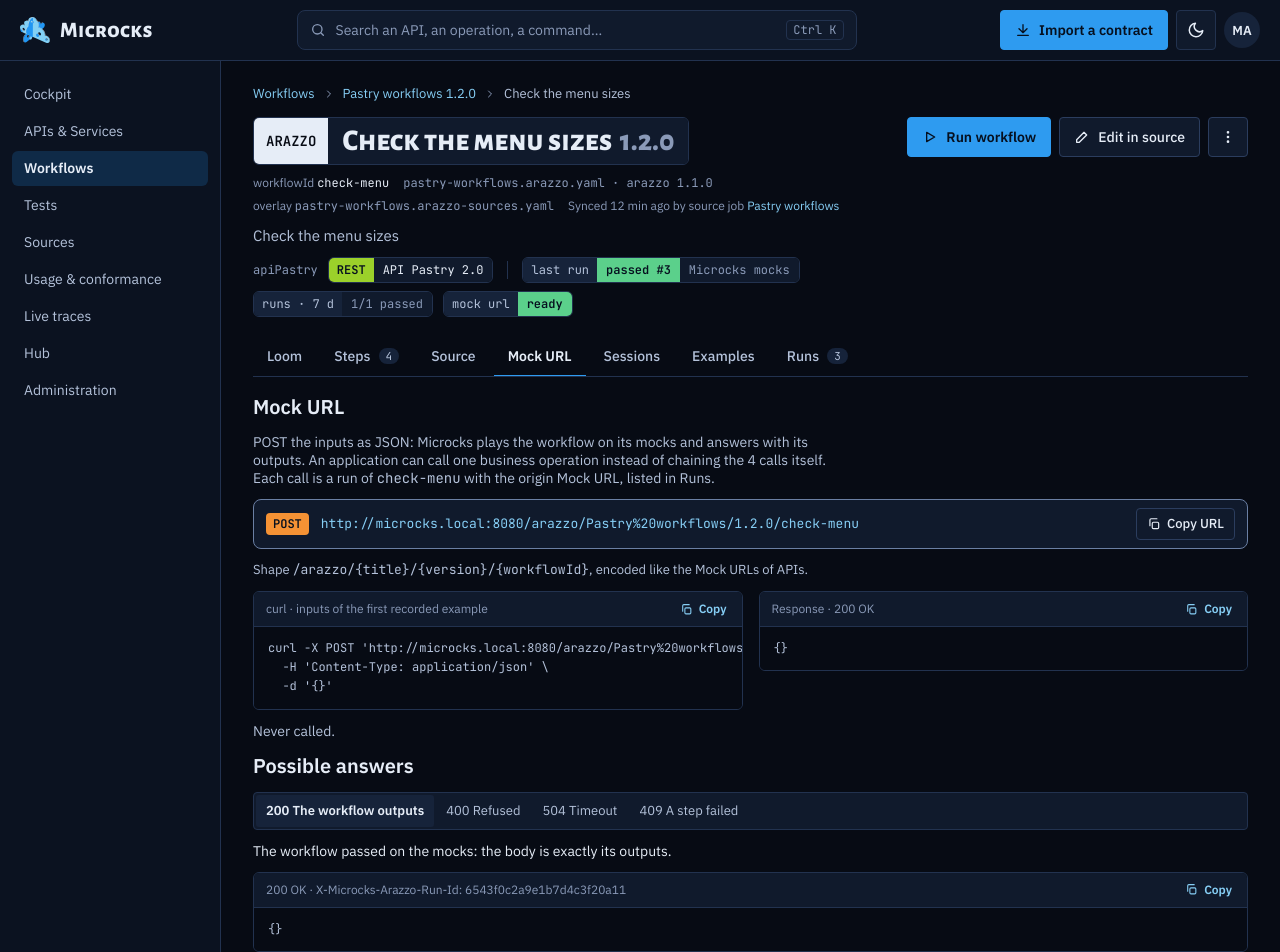
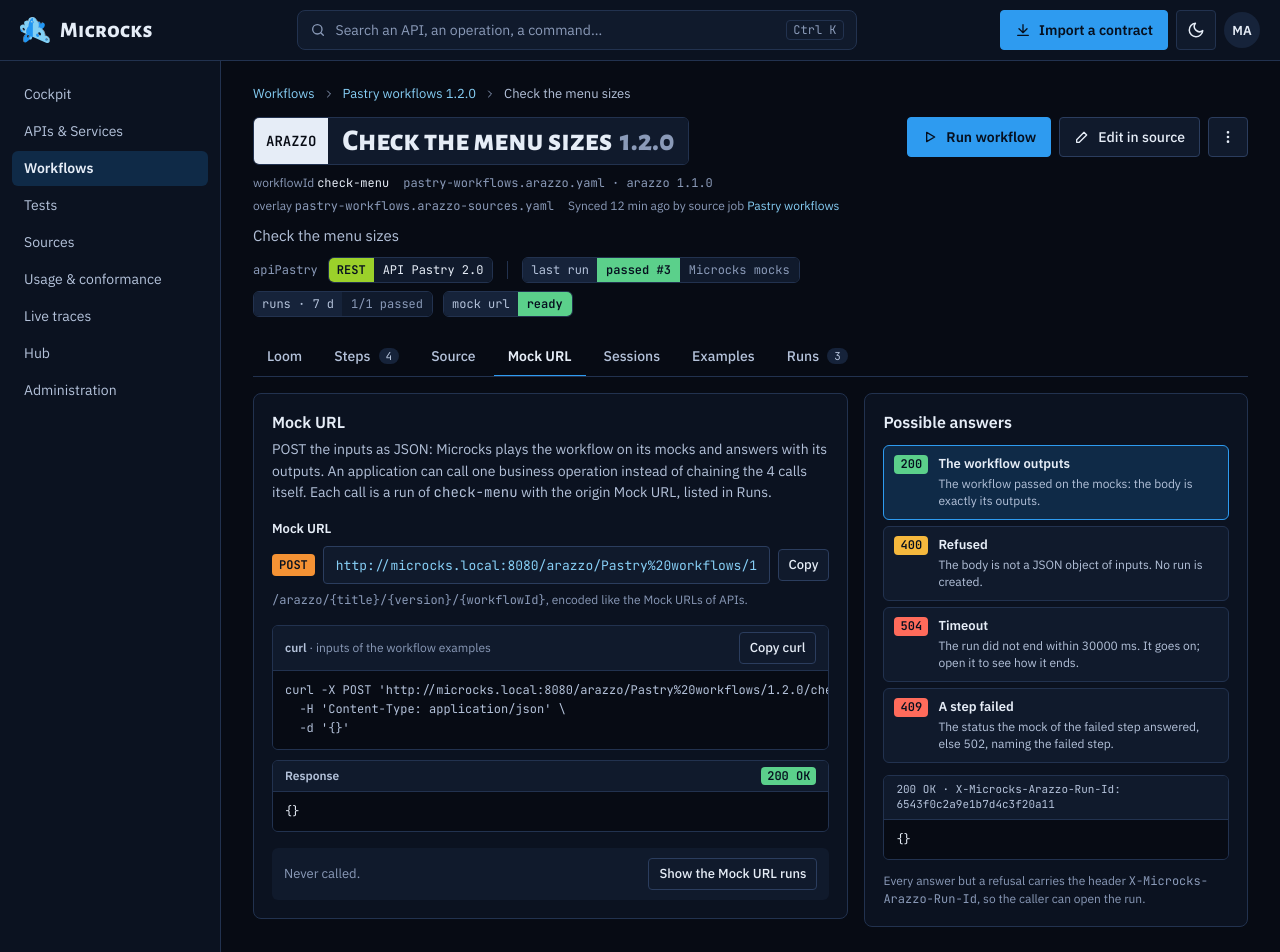
Before and after one commit to SebastienDegodez/microcks-deep-ink, a React (Vite) app in the folder apps/demo-react/: page /#/workflows/pastry/check-menu/mock-url in a window 1280 px wide. Shown: the top 952 px of the page. Built offline with nearby package versions, Linux system fonts and the light colour scheme.

Commit message:
workflow mock url tab: two panels, URL field, curl and response boxes, last call bar, answer list
Co-Authored-By: Claude Opus 5.5 <noreply@anthropic.com>
Claude-Session: https://claude.ai/code/session_01LmiEWgCZhmoDUG488Nsjou

```diff
--- a/apps/demo-react/src/infrastructure/in-memory/shared/arazzo.seed.ts
+++ b/apps/demo-react/src/infrastructure/in-memory/shared/arazzo.seed.ts
@@ -308,14 +308,15 @@ function sessionRun13(): WorkflowRun {
   });
 }
 
-function mocksSuccess(number: number, id: string, startedAt: string, origin: RunOrigin, example: string): WorkflowRun {
+/** A passing run on the mocks; `ms` are the durations of its 4 calls (the prototype's: #12 41/38/52/36, #11 44/35/49/33). */
+function mocksSuccess(number: number, id: string, startedAt: string, origin: RunOrigin, example: string, ms: readonly [number, number, number, number]): WorkflowRun {
   return restockRun({
     number, id, startedAt, origin, target: { kind: 'mocks' }, options: MOCK_OPTS(example, { size: 'M', newPrice: 3.9 }), status: 'SUCCESS',
     steps: [
-      passedStep(id, 'restock-pastry', LIST, MOCK_BASE, 6, { firstName: 'Eclair Cafe' }),
-      passedStep(id, 'restock-pastry', GET, MOCK_BASE, 5, { oldPrice: 2.4, status: 'unknown' }),
-      passedStep(id, 'restock-pastry', PATCH, MOCK_BASE, 7, { newPrice: 3.9 }),
-      passedStep(id, 'restock-pastry', VERIFY, MOCK_BASE, 5),
+      passedStep(id, 'restock-pastry', LIST, MOCK_BASE, ms[0], { firstName: 'Eclair Cafe' }),
+      passedStep(id, 'restock-pastry', GET, MOCK_BASE, ms[1], { oldPrice: 2.4, status: 'unknown' }),
+      passedStep(id, 'restock-pastry', PATCH, MOCK_BASE, ms[2], { newPrice: 3.9 }),
+      passedStep(id, 'restock-pastry', VERIFY, MOCK_BASE, ms[3]),
     ],
     outputs: { pastryName: 'Eclair Cafe', oldPrice: 2.4, newPrice: 3.9 },
   });
@@ -372,8 +373,8 @@ export function seedRuns(): WorkflowRun[] {
   return [
     run14(),
     sessionRun13(),
-    mocksSuccess(12, RUN_IDS[12], '2026-11-02T16:42:04Z', { kind: 'ui' }, 'restock-eclair'),
-    mocksSuccess(11, RUN_IDS[11], '2026-11-01T08:42:04Z', { kind: 'mock-url' }, 'restock-eclair'),
+    mocksSuccess(12, RUN_IDS[12], '2026-11-02T16:42:04Z', { kind: 'ui' }, 'restock-eclair', [41, 38, 52, 36]),
+    mocksSuccess(11, RUN_IDS[11], '2026-11-01T08:42:04Z', { kind: 'mock-url' }, 'restock-eclair', [44, 35, 49, 33]),
     checkMenuRun(),
   ];
 }
--- a/apps/demo-react/src/ui/pages/workflow/WorkflowPage.tsx
+++ b/apps/demo-react/src/ui/pages/workflow/WorkflowPage.tsx
@@ -127,7 +127,7 @@ export default function WorkflowPage() {
           <SourceTab detail={detail.data} step={step ?? (selectedRun?.status === 'FAILURE' ? stoppedStep(selectedRun)?.stepId : undefined)} onSelectStep={(s) => setQuery({ step: s })} serviceLabel={serviceLabel} />
         </TabPanel>
         <TabPanel id="mock-url" value={tab}>
-          <MockUrlTab detail={detail.data} runs={runList} />
+          <MockUrlTab detail={detail.data} runs={runList} onShowRuns={() => navigate(workflowPath(docId, workflowId, 'runs', { filter: 'mock-url' }))} />
         </TabPanel>
         <TabPanel id="sessions" value={tab}>
           {sessions.status === 'error' ? (
--- a/apps/demo-react/src/ui/pages/workflow/tabs/MockUrlTab.tsx
+++ b/apps/demo-react/src/ui/pages/workflow/tabs/MockUrlTab.tsx
@@ -1,34 +1,61 @@
 import { useState } from 'react';
-import type { WorkflowRun } from '@/domain/arazzo';
+import { Link } from 'react-router';
+import { callTotals, stoppedStep, type WorkflowRun } from '@/domain/arazzo';
+import { formatDuration } from '@/domain/shared/time';
 import type { WorkflowDetail } from '@/application/arazzo';
 import { useQuery, useRelativeTime, useUseCases } from '@/ui/app';
+import { Button } from '@/ui/components/ui/button';
 import { Callout } from '@/ui/components/ui/callout';
-import { CodeBlock } from '@/ui/components/ui/code-block';
-import { MockUrl } from '@/ui/components/ui/mock-url';
-import { Segmented } from '@/ui/components/ui/segmented';
-import { ErrorBlock, LoadingBlock, PageLink, ResultWord, workflowPath } from '../../workflows/shared';
+import { Icon } from '@/ui/components/ui/icon';
+import { MethodTag } from '@/ui/components/ui/method-tag';
+import { ErrorBlock, LoadingBlock, workflowPath } from '../../workflows/shared';
+import './mock-url.css';
 
 const RUN_ID = '6543f0c2a9e1b7d4c3f20a11';
 
-const answers = (outputs: Record<string, unknown>, failed: string) => [
-  { code: '200', title: 'The workflow outputs', when: 'The workflow passed on the mocks: the body is exactly its outputs.', head: `200 OK · X-Microcks-Arazzo-Run-Id: ${RUN_ID}`, body: outputs },
-  { code: '400', title: 'Refused', when: 'The body is not a JSON object of inputs. No run is created.', head: '400 Bad Request', body: { reason: 'The inputs must be a JSON object' } },
+type Tone = 'success' | 'warning' | 'danger';
+interface Answer {
+  code: string;
+  tone: Tone;
+  title: string;
+  when: string;
+  head: string;
+  body: unknown;
+}
+
+const answers = (outputs: Record<string, unknown>, failed: string, timeoutRun: number): Answer[] => [
+  { code: '200', tone: 'success', title: 'The workflow outputs', when: 'The workflow passed on the mocks: the body is exactly its outputs.', head: `200 OK · X-Microcks-Arazzo-Run-Id: ${RUN_ID}`, body: outputs },
+  { code: '400', tone: 'warning', title: 'Refused', when: 'The body is not a JSON object of inputs. No run is created.', head: '400 Bad Request', body: { reason: 'The inputs must be a JSON object' } },
   {
-    code: '504', title: 'Timeout', when: 'The run did not end within 30000 ms. It goes on; open it to see how it ends.',
-    head: `504 Gateway Timeout · X-Microcks-Arazzo-Run-Id: ${RUN_ID}`, body: { runId: RUN_ID, reason: 'Run did not end within 30000 ms' },
+    code: '504', tone: 'danger', title: 'Timeout', when: 'The run did not end within 30000 ms. It goes on; open it to see how it ends.',
+    head: `504 Gateway Timeout · X-Microcks-Arazzo-Run-Id: ${RUN_ID}`, body: { runId: RUN_ID, reason: `Run #${timeoutRun} did not end within 30000 ms` },
   },
   {
-    code: '409', title: 'A step failed', when: 'The status the mock of the failed step answered, else 502, naming the failed step.',
+    code: '409', tone: 'danger', title: 'A step failed', when: 'The status the mock of the failed step answered, else 502, naming the failed step.',
     head: `409 Conflict · X-Microcks-Arazzo-Run-Id: ${RUN_ID}`, body: { runId: RUN_ID, failedStep: failed, reason: `Step ${failed} failed: unmet success criteria $statusCode == 200` },
   },
 ];
 
-export function MockUrlTab({ detail, runs }: { detail: WorkflowDetail; runs: WorkflowRun[] }) {
+function useCopy(): [string | undefined, (id: string, text: string) => void] {
+  const [copied, setCopied] = useState<string | undefined>(undefined);
+  return [
+    copied,
+    (id, text) =>
+      void navigator.clipboard
+        ?.writeText(text)
+        .then(() => setCopied(id))
+        .catch(() => undefined),
+  ];
+}
+
+export function MockUrlTab({ detail, runs, onShowRuns }: { detail: WorkflowDetail; runs: WorkflowRun[]; onShowRuns?: () => void }) {
   const uc = useUseCases();
   const relative = useRelativeTime();
   const { workflow, document } = detail;
   const info = useQuery(() => uc.arazzo.getMockUrl(document.id, workflow.workflowId), [document.id, workflow.workflowId]);
+  const examples = useQuery(() => uc.arazzo.listExamples(document.id, workflow.workflowId), [document.id, workflow.workflowId]);
   const [pick, setPick] = useState('200');
+  const [copied, copy] = useCopy();
 
   if (!workflow.runnability.runnable) {
     return (
@@ -43,59 +70,122 @@ export function MockUrlTab({ detail, runs }: { detail: WorkflowDetail; runs: Wor
   if (!data) return null;
 
   const lastMockRun = runs.find((r) => r.number === data.lastCall?.runNumber && r.origin.kind === 'mock-url');
-  const success = runs.find((r) => r.status === 'SUCCESS' && Object.keys(r.outputs).length > 0);
-  const failedStep = runs.flatMap((r) => r.steps).find((s) => s.status === 'failed')?.stepId ?? workflow.steps[workflow.steps.length - 1]?.stepId ?? 'step';
-  const list = answers(success?.outputs ?? {}, failedStep);
-  const chosen = list.find((a) => a.code === pick) ?? list[0];
+  // The 200 answer is the outputs of the last Mock URL call that passed, else of the last run with outputs.
+  const sample = (lastMockRun?.status === 'SUCCESS' ? lastMockRun : runs.find((r) => r.status === 'SUCCESS' && Object.keys(r.outputs).length > 0))?.outputs ?? {};
+  const failedStep = runs.map(stoppedStep).find((s) => s?.status === 'failed')?.stepId ?? workflow.steps[workflow.steps.length - 1]?.stepId ?? 'step';
+  const list = answers(sample, failedStep, (runs[0]?.number ?? 0) + 1);
+  const chosen = list.find((a) => a.code === pick) ?? (list[0] as Answer);
+  const firstExample = examples.data?.[0]?.id;
+  const runsLink = workflowPath(document.id, workflow.workflowId, 'runs', { filter: 'mock-url' });
 
   return (
-    <div className="wf-section">
-      <section aria-labelledby="wf-mu-title" className="wf-section">
-        <h2 id="wf-mu-title" className="wf-h2">
-          Mock URL
-        </h2>
-        <p className="wf-lead">
-          POST the inputs as JSON: Microcks plays the workflow on its mocks and answers with its outputs. An application can call one business operation
-          instead of chaining the {workflow.steps.length} calls itself. Each call is a run of <code>{workflow.workflowId}</code> with the origin Mock URL, listed in
-          Runs.
-        </p>
-        <MockUrl url={data.url} method="POST" bare aria-label={`Mock URL of ${workflow.workflowId}`} />
-        <p className="wf-small wf-muted" style={{ margin: 0 }}>
-          Shape <code>/arazzo/{'{title}'}/{'{version}'}/{'{workflowId}'}</code>, encoded like the Mock URLs of APIs.
-        </p>
-        <div className="wf-grid-2">
-          <CodeBlock caption="curl · inputs of the first recorded example" language="bash" code={data.curl} />
-          <CodeBlock caption="Response · 200 OK" language="json" code={JSON.stringify(success?.outputs ?? {}, null, 2)} />
+    <div className="wf-mu-tab">
+      <section aria-labelledby="wf-mu-title" className="wf-mu-panel" data-size="wide">
+        <div className="wf-mu-intro">
+          <h2 id="wf-mu-title">Mock URL</h2>
+          <p>
+            POST the inputs as JSON: Microcks plays the workflow on its mocks and answers with its outputs. An application can call one business operation instead
+            of chaining the {workflow.steps.length} calls itself. Each call is a run of <span className="wf-mu-mono">{workflow.workflowId}</span> with the origin
+            Mock URL, listed in Runs.
+          </p>
         </div>
-        <p className="wf-row" style={{ margin: 0 }}>
+
+        <div className="wf-mu-field">
+          <label htmlFor="workflow-mock-url">Mock URL</label>
+          <div className="wf-mu-row">
+            <MethodTag method={data.method} className="wf-mu-method" />
+            <input id="workflow-mock-url" type="text" readOnly value={data.url} className="wf-mu-input" />
+            <Button size="sm" className="wf-mu-copy" aria-label={`Copy the Mock URL of ${workflow.workflowId}`} onClick={() => copy('url', data.url)}>
+              {copied === 'url' ? 'Copied' : 'Copy'}
+            </Button>
+          </div>
+          <span className="wf-mu-help">
+            <span className="wf-mu-mono">/arazzo/{'{title}'}/{'{version}'}/{'{workflowId}'}</span>, encoded like the Mock URLs of APIs.
+          </span>
+        </div>
+
+        <div className="wf-mu-boxes">
+          <div className="wf-mu-box" data-size="curl">
+            <div className="wf-mu-box-head">
+              <span className="wf-mu-box-title">
+                curl <span className="wf-mu-box-sub">· inputs of {firstExample ? `the example ${firstExample}` : 'the workflow examples'}</span>
+              </span>
+              <Button size="sm" className="wf-mu-box-btn" aria-label={`Copy the curl of ${workflow.workflowId}`} onClick={() => copy('curl', data.curl)}>
+                {copied === 'curl' ? 'Copied' : 'Copy curl'}
+              </Button>
+            </div>
+            <pre className="wf-mu-pre" data-tone="secondary">
+              {data.curl}
+            </pre>
+          </div>
+          <div className="wf-mu-box">
+            <div className="wf-mu-box-head">
+              <span className="wf-mu-box-title">Response</span>
+              <span className="wf-mu-code" data-tone="success">
+                200 OK
+              </span>
+            </div>
+            <pre className="wf-mu-pre">{JSON.stringify(sample, null, 2)}</pre>
+          </div>
+        </div>
+
+        <div className="wf-mu-last">
           {data.lastCall ? (
             <>
-              <span>
+              <span className="wf-mu-last-text">
                 Last call: run #{data.lastCall.runNumber} · {relative(data.lastCall.at)}
               </span>
-              {lastMockRun ? <ResultWord result={lastMockRun.status === 'SUCCESS' ? 'passed' : 'failed'} /> : null}
-              <PageLink to={workflowPath(document.id, workflow.workflowId, 'runs', { origin: 'mock-url' })}>Show the Mock URL runs</PageLink>
+              {lastMockRun ? (
+                <span className="wf-mu-verdict" data-tone={lastMockRun.status === 'SUCCESS' ? 'success' : 'danger'}>
+                  <Icon name={lastMockRun.status === 'SUCCESS' ? 'check-circle' : 'x-circle'} size={13} strokeWidth={2.2} />
+                  {lastMockRun.status === 'SUCCESS' ? 'Passed' : 'Failed'}
+                </span>
+              ) : null}
+              {lastMockRun ? (
+                <span className="wf-mu-muted">
+                  answered {lastMockRun.status === 'SUCCESS' ? 200 : 409} in {formatDuration(callTotals(lastMockRun).ms)}
+                </span>
+              ) : null}
             </>
           ) : (
-            <span className="wf-muted">Never called.</span>
+            <span className="wf-mu-muted">Never called.</span>
           )}
-        </p>
+          {onShowRuns ? (
+            <Button size="sm" className="wf-mu-runs" onClick={onShowRuns}>
+              Show the Mock URL runs
+            </Button>
+          ) : (
+            <Button asChild size="sm" className="wf-mu-runs">
+              <Link to={runsLink}>Show the Mock URL runs</Link>
+            </Button>
+          )}
+        </div>
       </section>
 
-      <section aria-labelledby="wf-ans-title" className="wf-section">
-        <h2 id="wf-ans-title" className="wf-h2">
-          Possible answers
-        </h2>
-        <Segmented label="Choose an answer" options={list.map((a) => ({ id: a.code, label: `${a.code} ${a.title}` }))} value={chosen?.code ?? '200'} onChange={setPick} />
-        {chosen ? (
-          <>
-            <p style={{ margin: 0 }}>{chosen.when}</p>
-            <CodeBlock caption={chosen.head} language="json" code={JSON.stringify(chosen.body, null, 2)} />
-          </>
-        ) : null}
-        <p className="wf-small wf-muted" style={{ margin: 0 }}>
-          Every answer but a refusal carries the header <code>X-Microcks-Arazzo-Run-Id</code>, so the caller can open the run.
-        </p>
+      <section aria-labelledby="wf-ans-title" className="wf-mu-panel" data-size="narrow">
+        <h2 id="wf-ans-title">Possible answers</h2>
+        <div role="group" aria-label="Choose an answer" className="wf-mu-answers">
+          {list.map((a) => (
+            <button key={a.code} type="button" className="wf-mu-answer" aria-pressed={a.code === chosen.code} onClick={() => setPick(a.code)}>
+              <span className="wf-mu-code" data-tone={a.tone}>
+                {a.code}
+              </span>
+              <span className="wf-mu-answer-text">
+                <span className="wf-mu-answer-title">{a.title}</span>
+                <span className="wf-mu-answer-when">{a.when}</span>
+              </span>
+            </button>
+          ))}
+        </div>
+        <div className="wf-mu-box">
+          <div className="wf-mu-box-head" data-kind="mono">
+            {chosen.head}
+          </div>
+          <pre className="wf-mu-pre">{JSON.stringify(chosen.body, null, 2)}</pre>
+        </div>
+        <span className="wf-mu-note">
+          Every answer but a refusal carries the header <span className="wf-mu-mono">X-Microcks-Arazzo-Run-Id</span>, so the caller can open the run.
+        </span>
       </section>
     </div>
   );
--- /dev/null
+++ b/apps/demo-react/src/ui/pages/workflow/tabs/mock-url.css
@@ -0,0 +1,59 @@
+/* Mock URL tab of the Workflow page: the Mock URL panel and the possible answers. */
+
+.wf-mu-tab { display: flex; flex-wrap: wrap; gap: 16px; align-items: flex-start; min-width: 0; }
+.wf-mu-panel {
+  min-width: 0; box-sizing: border-box; display: flex; flex-direction: column; gap: 16px; padding: 18px;
+  border: 1px solid var(--border); border-radius: 8px; background: var(--canvas); font: 400 13px/1.4 var(--font-ui);
+}
+.wf-mu-panel[data-size='wide'] { flex: 3 1 560px; }
+.wf-mu-panel[data-size='narrow'] { flex: 2 1 360px; gap: 12px; }
+.wf-mu-panel h2 { margin: 0; font: 600 16px/1.3 var(--font-ui); }
+.wf-mu-intro { display: flex; flex-direction: column; gap: 6px; }
+.wf-mu-intro p { margin: 0; max-width: 72ch; font-size: 14px; line-height: 1.55; color: var(--text-secondary); }
+.wf-mu-mono { font-family: var(--font-mono); }
+.wf-mu-field { display: flex; flex-direction: column; gap: 8px; }
+.wf-mu-field label { font-weight: 600; }
+.wf-mu-row { display: flex; flex-wrap: wrap; align-items: center; gap: 8px; }
+.wf-mu-input {
+  flex: 1 1 320px; min-width: 0; box-sizing: border-box; height: 38px; padding: 0 12px;
+  border: 1px solid var(--border-strong); border-radius: 4px; background: var(--surface); color: var(--link); font: 400 13px/1 var(--font-mono);
+}
+.wf-mu-help { font-size: 12px; color: var(--text-muted); }
+.wf-mu-boxes { display: flex; flex-wrap: wrap; gap: 10px; align-items: stretch; }
+.wf-mu-box { flex: 1 1 260px; min-width: 0; display: flex; flex-direction: column; border: 1px solid var(--border); border-radius: 6px; overflow: hidden; }
+.wf-mu-box[data-size='curl'] { flex-basis: 320px; }
+.wf-mu-box-head {
+  display: flex; flex-wrap: wrap; align-items: center; justify-content: space-between; gap: 8px; padding: 6px 12px;
+  background: var(--surface); border-bottom: 1px solid var(--border); font-size: 12px;
+}
+.wf-mu-box-head[data-kind='mono'] { display: block; font: 400 11px/1.4 var(--font-mono); color: var(--text-secondary); overflow-wrap: anywhere; }
+.wf-mu-box-title { font-weight: 600; color: var(--text-secondary); }
+.wf-mu-box-sub { font-weight: 400; color: var(--text-muted); }
+.wf-mu-pre { flex: 1; margin: 0; padding: 10px 12px; background: var(--bg); color: var(--text); font: 400 12px/1.6 var(--font-mono); white-space: pre; overflow-x: auto; }
+.wf-mu-pre[data-tone='secondary'] { color: var(--text-secondary); }
+.wf-mu-code { flex: none; min-width: 34px; box-sizing: border-box; text-align: center; padding: 1px 6px; border-radius: 4px; font: 600 12px/1.4 var(--font-mono); color: var(--on-status); }
+.wf-mu-code[data-tone='success'] { background: var(--success); }
+.wf-mu-code[data-tone='warning'] { background: var(--warning); }
+.wf-mu-code[data-tone='danger'] { background: var(--danger); }
+.wf-mu-last { display: flex; flex-wrap: wrap; align-items: center; gap: 6px 12px; padding: 10px 12px; border-radius: 6px; background: var(--surface); }
+.wf-mu-last-text { color: var(--text-secondary); }
+.wf-mu-verdict { display: inline-flex; align-items: center; gap: 5px; font-weight: 600; }
+.wf-mu-verdict[data-tone='success'] { color: var(--success); }
+.wf-mu-verdict[data-tone='danger'] { color: var(--danger); }
+.wf-mu-muted { color: var(--text-muted); }
+.wf-mu-runs { margin-left: auto; }
+.wf-mu-answers { display: flex; flex-direction: column; gap: 6px; }
+.wf-mu-answer {
+  display: flex; align-items: flex-start; gap: 10px; padding: 9px 10px; border: 1px solid var(--border); border-radius: 6px;
+  background: var(--surface); color: var(--text); font: inherit; text-align: left; cursor: pointer;
+}
+.wf-mu-answer:hover { border-color: var(--border-strong); }
+.wf-mu-answer[aria-pressed='true'] { border-color: var(--action); background: var(--selected); }
+.wf-mu-answer-text { display: flex; flex-direction: column; gap: 2px; min-width: 0; }
+.wf-mu-answer-title { font-weight: 600; }
+.wf-mu-answer-when { font-size: 12px; line-height: 1.45; color: var(--text-secondary); }
+.wf-mu-note { font-size: 12px; line-height: 1.5; color: var(--text-muted); }
+.wf-mu-panel[data-size='narrow'] .wf-mu-box { flex: none; }
+.wf-mu-box[data-size='curl'] .wf-mu-box-head { flex-wrap: nowrap; }
+.wf-mu-box[data-size='curl'] .wf-mu-box-title { min-width: 0; }
+.wf-mu-box-head .button { flex: none; }
```
